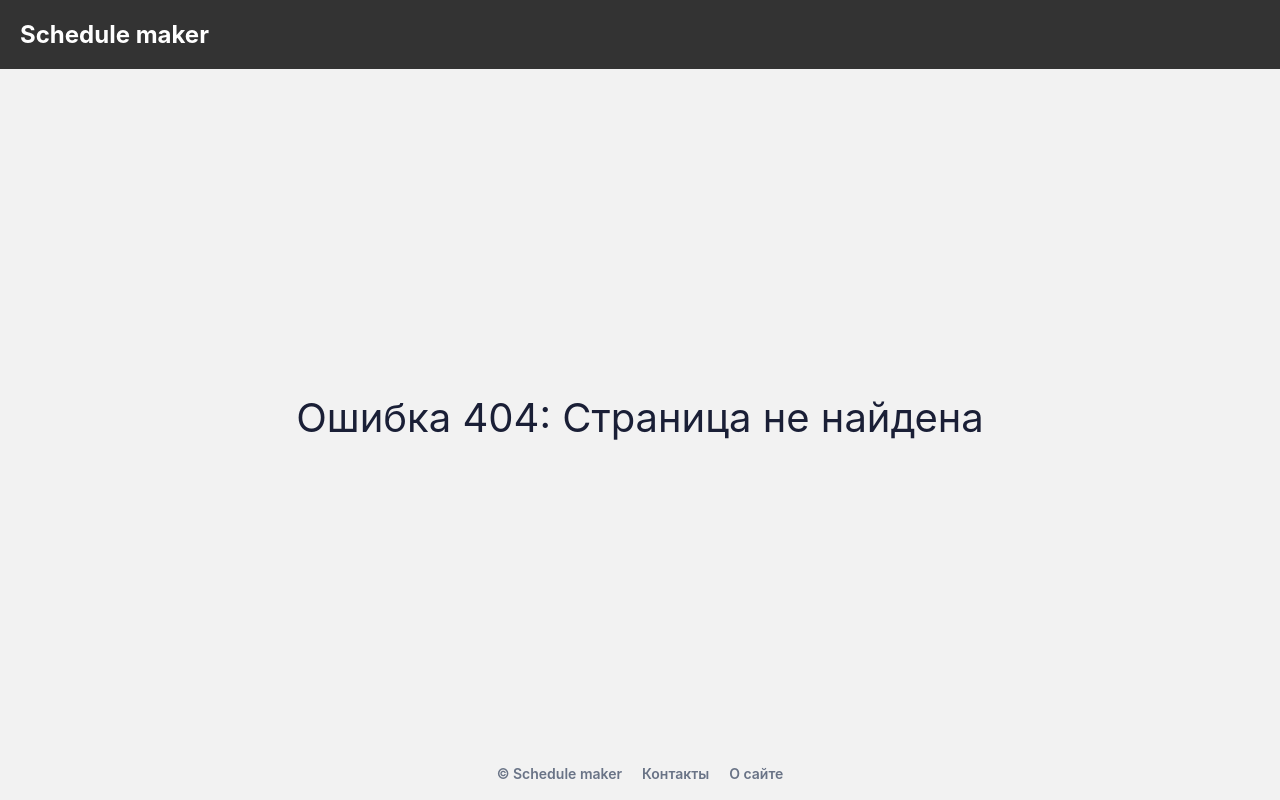
After one commit to 0Abracadaber0/Schedule-maker, a FastAPI app: template Schedule-maker/templates/404.html in a window 1280 px wide. The commit adds this page. Run offline with FastAPI, Linux system fonts and the light colour scheme; the template is opened without the code that fills it, so the values that code supplies are empty; parts of the project's set-up code (start-up, migrations or seed data) failed here and were passed over.

Commit message:
add 404 page

```diff
--- a/Schedule-maker/static/css/main.css
+++ b/Schedule-maker/static/css/main.css
@@ -170,3 +170,13 @@ footer span {
 .about .p {
     margin-top: 5%;
 }
+
+.error404 {
+    display: flex;
+    justify-content: center;
+    align-items: center;
+
+    height: 100vh;
+
+    font-size: 40px;
+}
--- /dev/null
+++ b/Schedule-maker/templates/404.html
@@ -0,0 +1,22 @@
+<!DOCTYPE html>
+<html lang="en">
+<head>
+    <meta charset="UTF-8">
+    <title>404 Not Found</title>
+    <link rel="stylesheet" href="../static/css/main.css">
+</head>
+<body>
+<header id="header">
+    <h1><a href="../templates/main.html">Schedule maker</a></h1>
+</header>
+
+<p class="error404">Ошибка 404: Страница не найдена</p>
+
+<footer>
+    <span><a href="./main.html">© Schedule maker</a></span>
+    <span><a href="./about_authors.html">Контакты</a></span>
+    <span><a href="./about_site.html">О сайте</a></span>
+</footer>
+
+</body>
+</html>
```
